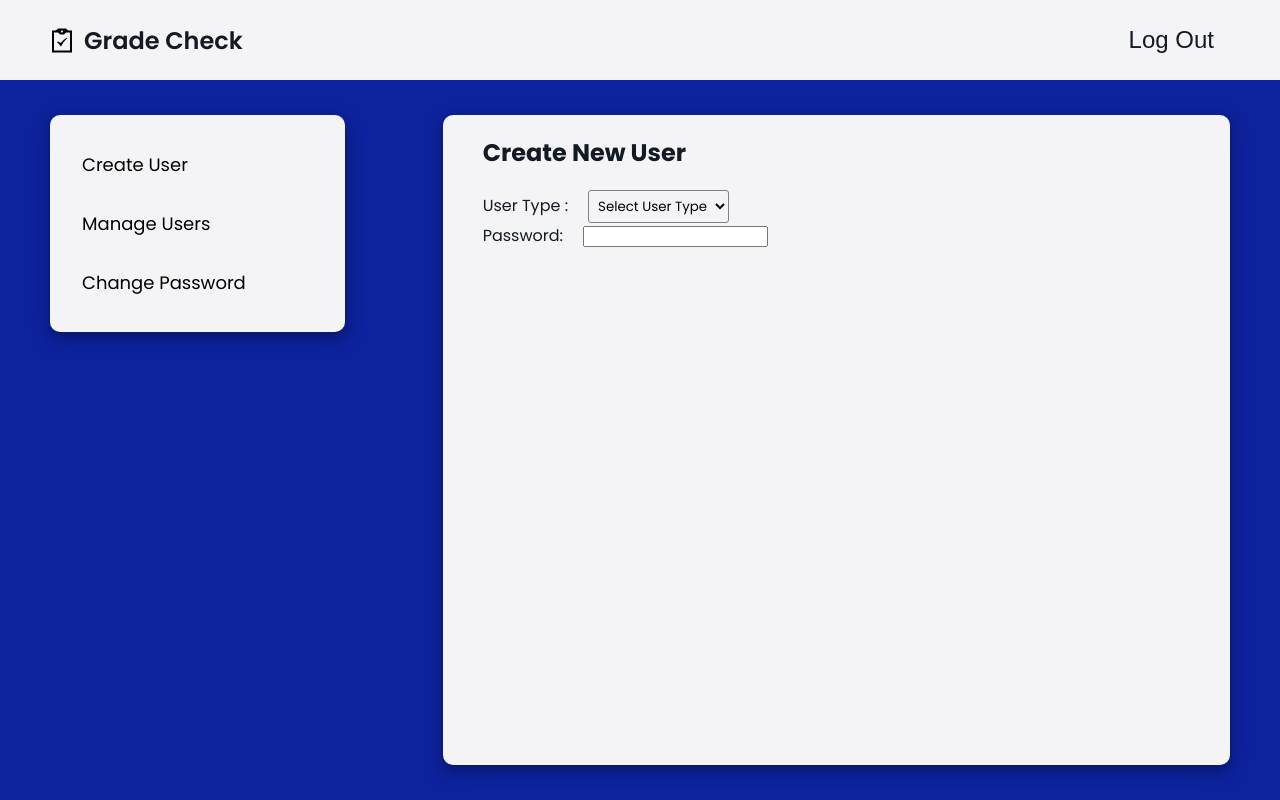
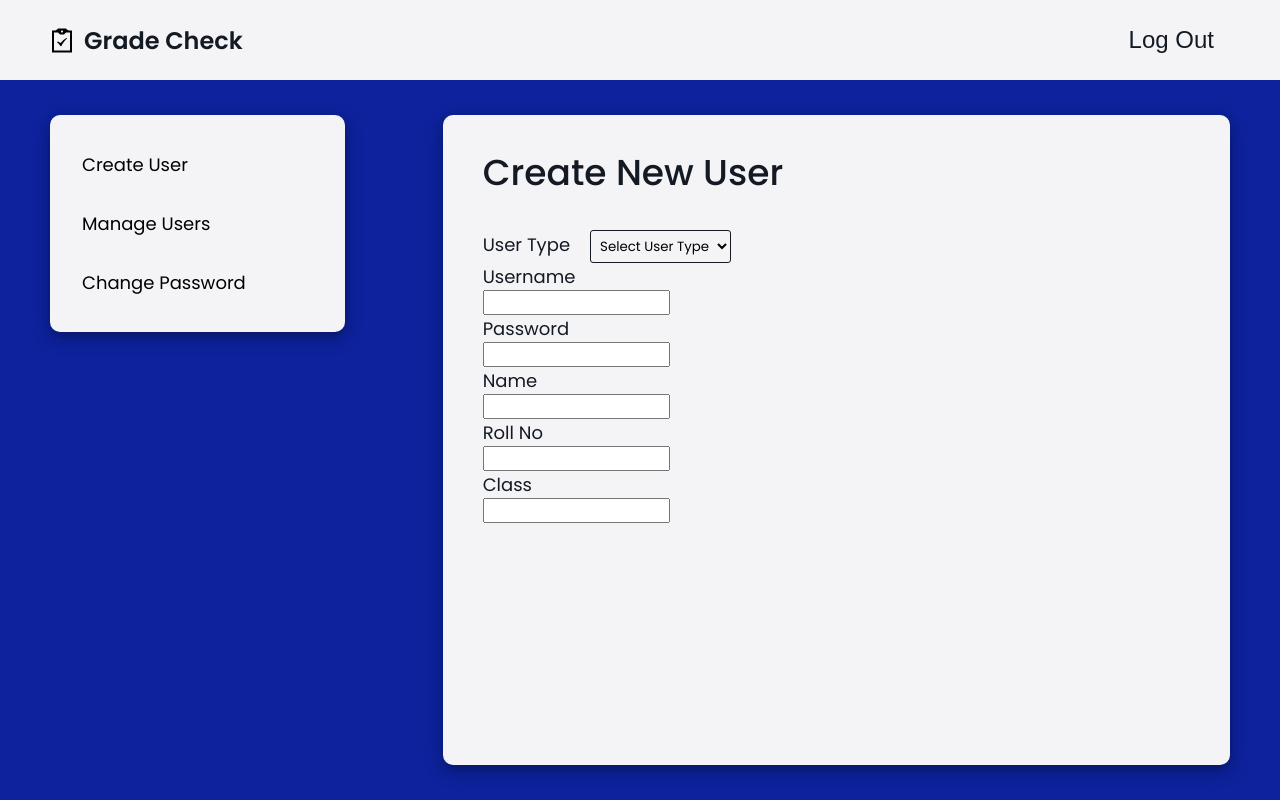
Before and after one commit to Saket2766/Student-Record-Management, a React (Create React App) app in the folder frontend/: page /dashboard in a window 1280 px wide. Built offline with nearby package versions, Linux system fonts and the light colour scheme; sample sign-in values are in the browser's storage.

Commit message:
modified:   frontend/src/components/CreateUser.js 	modified:   frontend/src/styles/adminDashboard.css 	modified:   frontend/src/styles/home.css

```diff
--- a/frontend/src/components/CreateUser.js
+++ b/frontend/src/components/CreateUser.js
@@ -8,16 +8,29 @@ const CreateUser = () => {
         <form onSubmit={handleSubmit}>
             <h1>Create New User</h1>
             <div className="flex-form">
-                <label>User Type :</label>
+                <label>User Type</label>
                 <select required>
                     <option value="select">Select User Type</option>
                     <option value="teacher">Teacher</option>
                     <option value="student">Student</option>
                 </select>
             </div>
-            <div className="flex-form">
-                <label>Password:</label>
-                <input type="password"/>
+
+            <label>Username</label>
+            <input type="text"/>
+
+            <label>Password</label>
+            <input type="password"/>
+
+            <div className="student">
+                <label>Name</label>
+                <input type="text"/>
+
+                <label>Roll No</label>
+                <input type="text"/>
+
+                <label>Class</label>
+                <input type="text"/>
             </div>
         </form>
      );
--- a/frontend/src/styles/adminDashboard.css
+++ b/frontend/src/styles/adminDashboard.css
@@ -59,31 +59,39 @@ form{
     width: 90%;
     box-sizing: border-box;
     margin: 10px auto;
+    font-size: 18px;
 }
 
-/* form h1{
-    color: #0D229C;
-} */
+form h1{
+    font-weight: 500;
+    font-size: 36px;
+}
 
-label,select{
+label,select,input{
     display: block;
 }
+
 .flex-form{
     display: flex;
     align-items: baseline;
     gap: 20px;
 }
+
+input{
+    outline: 0;
+    padding: 3px;
+}
+
 select{
     width: fit-content;
     font-family: Poppins,sans-serif;
     outline: 0px;
     border-radius: 3px;
-    border: 1px solid gray;
+    border: 1px solid #141a24;
     padding: 5px;
     background-color: inherit;
 }
 
-
 .hidden{
     display: none;
 }
--- a/frontend/src/styles/home.css
+++ b/frontend/src/styles/home.css
@@ -75,7 +75,7 @@
     color: #141a24;
     width: 100%;
     box-sizing: border-box;
-    border: 0;
+    outline: 0;
 }
 .login input:focus{
     box-shadow: none;
```
